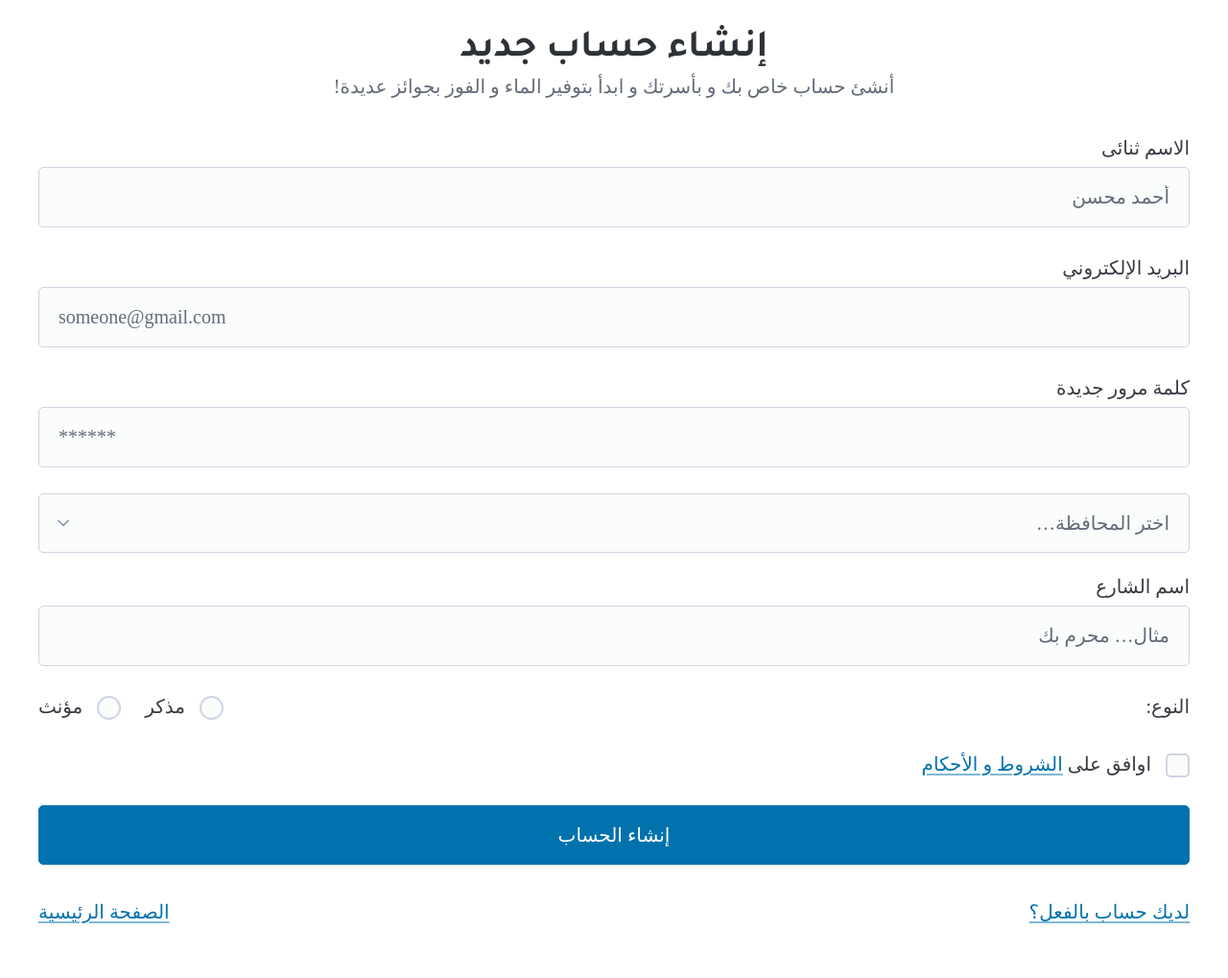
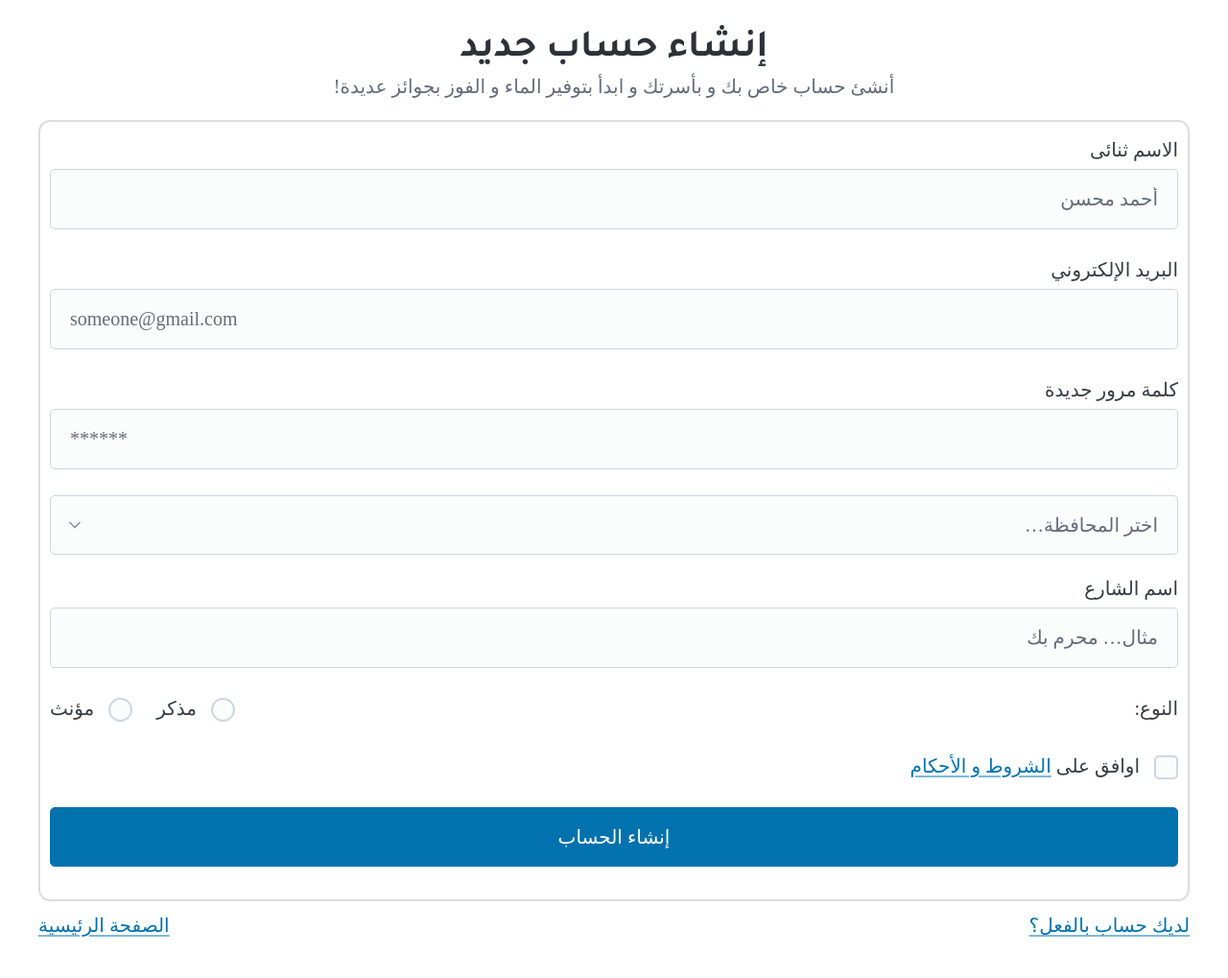
Before and after one commit to omar-hossam/noqta-platform, a Flask app: page /signup in a window 1280 px wide. Shown: the whole page at 96% size. Before the commit the page ends 962 px from the top, so only its background shows below. Run offline with Flask 3, Linux system fonts and the light colour scheme; some web fonts are replaced.

Commit message:
style(forms): add border and padding to auth forms

```diff
--- a/templates/login.html
+++ b/templates/login.html
@@ -13,7 +13,7 @@
     <button class="secondary" style="border-radius: 0">مستخدم</button>
     <button class="secondary outline" style="border-radius: 0">محصل</button>
   </div>
-  <form style="padding: 14px 0;">
+  <form style="padding: 14px 10px; border: 2px solid #ddd; border-radius: 12px; margin: 13px 0 10px 0;">
     <fieldset >
       <label>
         البريد الإلكتروني *
--- a/templates/signup.html
+++ b/templates/signup.html
@@ -12,7 +12,7 @@
 </hgroup>
 
 <section class="container">
-  <form style="padding: 14px 0;">
+  <form style="padding: 14px 10px; border: 2px solid #ddd; border-radius: 12px; margin: 13px 0 10px 0;">
     <fieldset >
       <label>
         الاسم ثنائى
```
